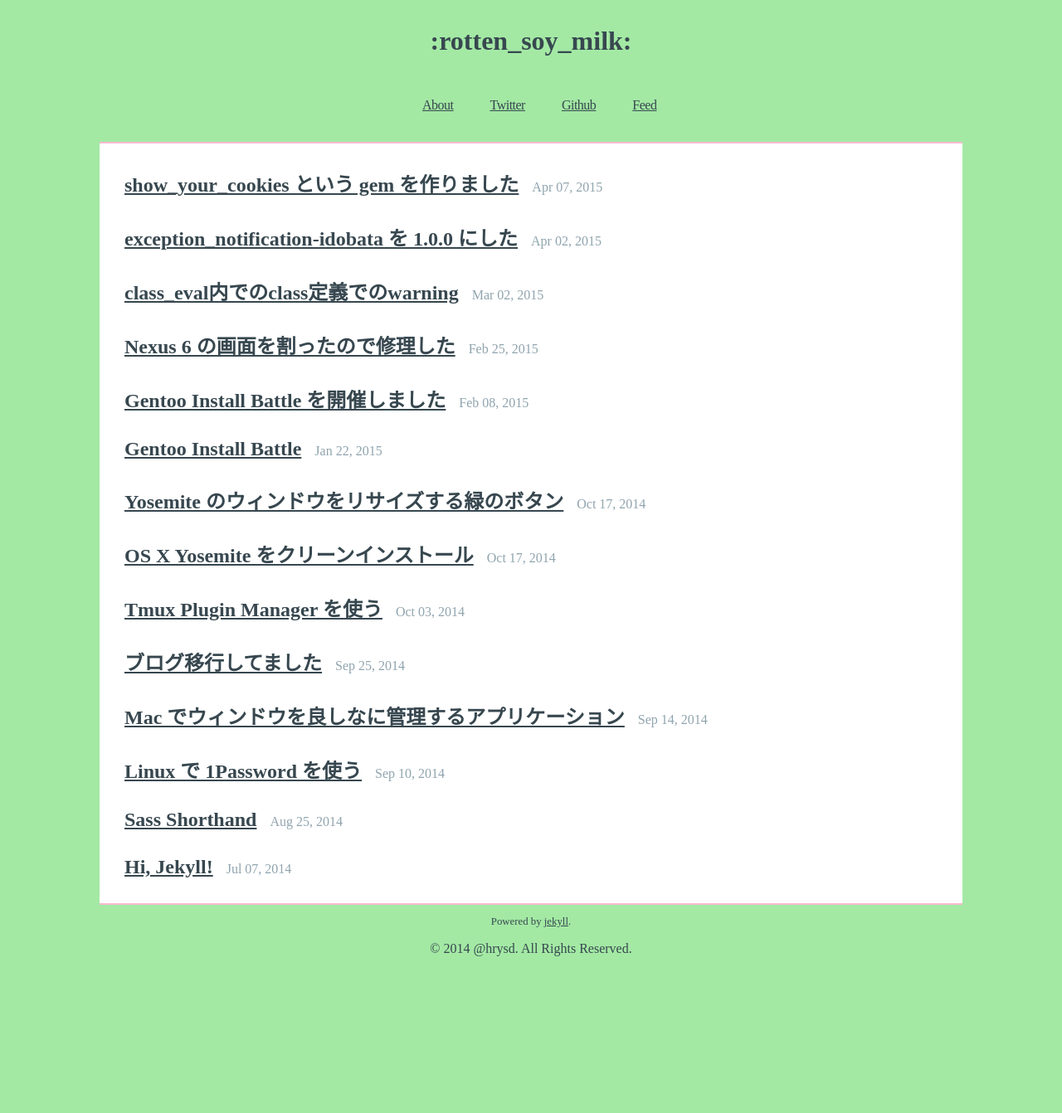
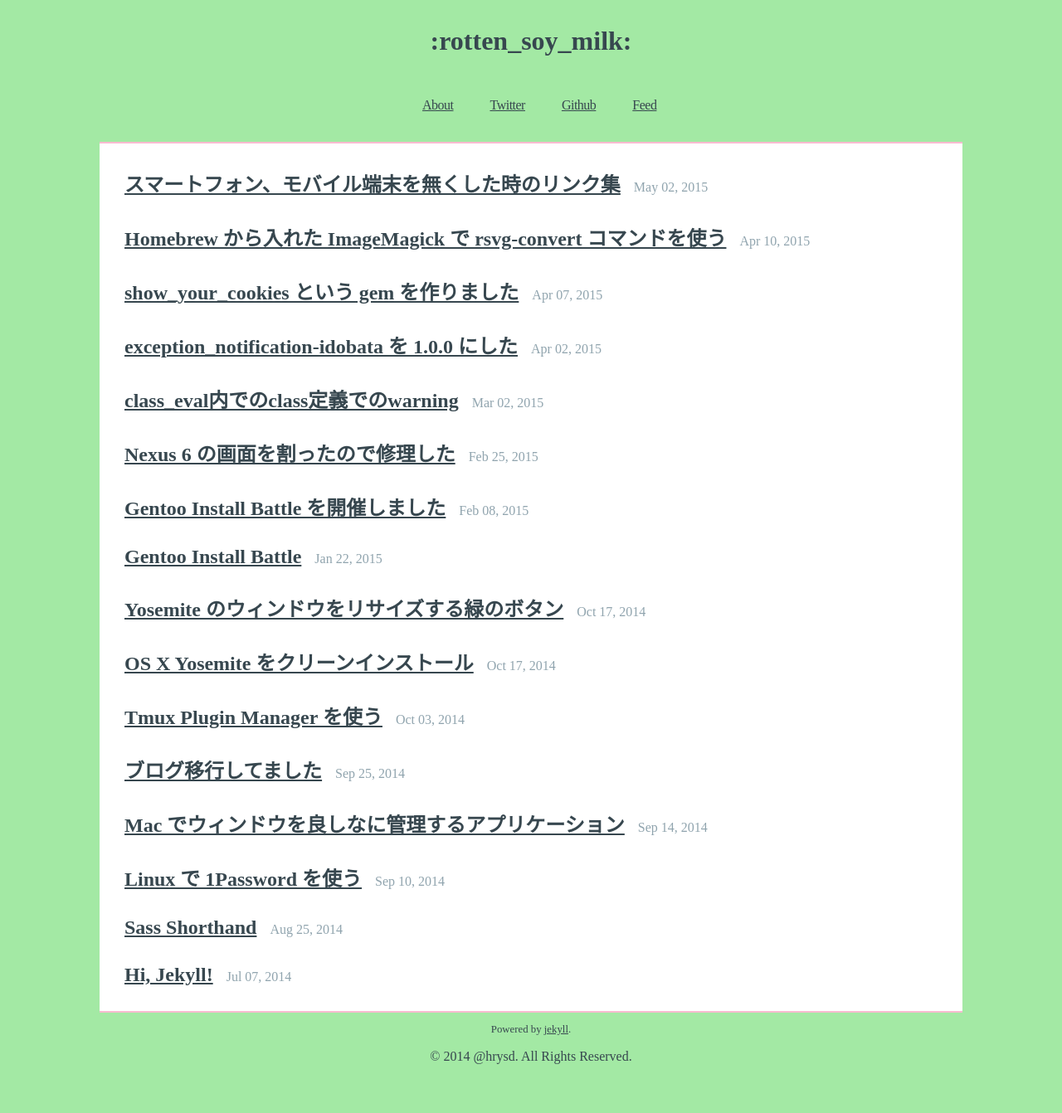
Before and after one commit to hrysd/docs.hrysd.org, a Jekyll site: the page built from index.html, in a window 1280 px wide. Shown: the whole page at 83% size. Built offline with Jekyll 4.4.1, drawn with Linux system fonts in a browser that asks for light colours; some web fonts are replaced; Markdown is read by kramdown in place of the engine named in the settings; before the commit the page ends 1212 px from its top, so only the background shows below that; some of the changed lines change nothing that is shown.

Commit message:
Write post

````diff
--- a/_includes/head.html
+++ b/_includes/head.html
@@ -5,8 +5,8 @@
     <title>{% if page.title %}{{ page.title }} | {% endif %}{{ site.title }}</title>
 
     <meta name='viewport'    content='width=device-width'>
-    <meta name='description' content='{{ site.description }}'>
-    <meta name='keywords'    content='{{ site.keywords | join: "," }}'>
+    <meta name="description" content="{% if page.excerpt %}{{ page.excerpt | strip_html | strip_newlines | truncate: 160 }}{% else %}{{ site.description }}{% endif %}">
+    <meta name='keywords'    content='{% if page.keywords %}{{ page.keywords | join: "," }}{% else %}{{ site.keywords | join: "," }}{% endif %}'>
 
     <link rel='canonical' href='{{ page.url | replace: "index.html", "" | prepend: site.baseurl | prepend: site.url }}'>
     <link rel='alternate' href='{{ "/feed.xml" | prepend: site.baseurl }}' type='application/rss+xml' title='RSS'>
--- /dev/null
+++ b/_posts/2015-04-10-install_imagemagick_with_rsvg_convert.markdown
@@ -0,0 +1,53 @@
+---
+layout: post
+title:  'Homebrew から入れた ImageMagick で rsvg-convert コマンドを使う'
+date:   2015-04-10 11:00
+categories: misc
+---
+
+[homebrew](http://brew.sh/) からいれる ImageMagick で `rsvg-convert`。
+
+## 結論
+
+`rsvg-convert` を使用するためには `--with-librsvg` オプションを渡す必要がある。
+
+```
+$ brew install imagemagick --with-librsvg
+```
+
+## 依存について
+
+XQuartz が入っていないとインストール出来ないので、何かしらの方法で入れる必要がある。
+
+私は dmg をダウンロードした。
+
+```
+[hrysd:~]>  brew install imagemagick --with-librsvg
+
+cairo: XQuartz is required to install this formula.
+You can install with Homebrew Cask:
+  brew install Caskroom/cask/xquartz
+
+You can download from:
+  https://xquartz.macosforge.org
+  pango: XQuartz is required to install this formula.
+  You can install with Homebrew Cask:
+    brew install Caskroom/cask/xquartz
+
+You can download from:
+  https://xquartz.macosforge.org
+  gtk+: XQuartz 2.3.6 is required to install this formula.
+  You can install with Homebrew Cask:
+    brew install Caskroom/cask/xquartz
+
+You can download from:
+  https://xquartz.macosforge.org
+  librsvg: XQuartz is required to install this formula.
+  You can install with Homebrew Cask:
+    brew install Caskroom/cask/xquartz
+
+You can download from:
+  https://xquartz.macosforge.org
+
+Error: Unsatisified requirements failed this build.
+```
--- /dev/null
+++ b/_posts/2015-05-02-lose_cell_phone.markdown
@@ -0,0 +1,55 @@
+---
+layout: post
+title:  'スマートフォン、モバイル端末を無くした時のリンク集'
+date:   2015-05-02 18:00
+categories: misc
+keywords:
+  - Nexus6
+  - 紛失
+  - iPhone
+---
+
+先日 Nexus6 をなくしてツライ思いをしたので、携帯電話、モバイル端末をなくした時の便利かもしれないリンク集をまとめておきます。
+
+![lost_nexus6](/assets/images/lost_nexus6.png)
+
+### Android を無くした
+
+- https://www.google.com/android/devicemanager?u=0
+  - 着信音鳴らしたり、データの削除を遠隔からできる
+
+### iPhone を無くした
+
+- https://www.icloud.com/#find
+  - 遠隔からデータの削除できる
+
+### Google
+- https://security.google.com/settings/security/activity?pli=1
+  - Googleアカウントを使用している端末と最終ログイン時間の確認
+
+### Dropbox
+
+- https://www.dropbox.com/account#security
+  - リンクしている端末、最終ログイン時間の確認
+
+### Amazon Kindle
+
+- https://www.amazon.co.jp/mn/dcw/myx.html#/home/devices/1
+  - 登録端末名の変更、端末の解除ができる
+
+### GitHub
+
+- https://github.com/settings/security
+  - ログインセッションの Revoke ができる。
+
+
+### 他のサービスとかは...?
+
+適宜パスワードとか変えるしかないんですかね。
+
+### 最後に
+
+インターネットから端末のデータ削除できるけど、気持ち悪いのでパスワードとかもろもろ変更したほうがいいかなと思った次第です。
+
+<blockquote class="twitter-tweet" lang="en"><p lang="ja" dir="ltr">大型連休の幕開けは Nexus6 の紛失からはじまる</p>&mdash; 豆乳 (@hrysd) <a href="https://twitter.com/hrysd/status/594345792183226369">May 2, 2015</a></blockquote>
+<script async src="//platform.twitter.com/widgets.js" charset="utf-8"></script>
````
Also changed, not shown: assets/images/lost_nexus6.png (added).
